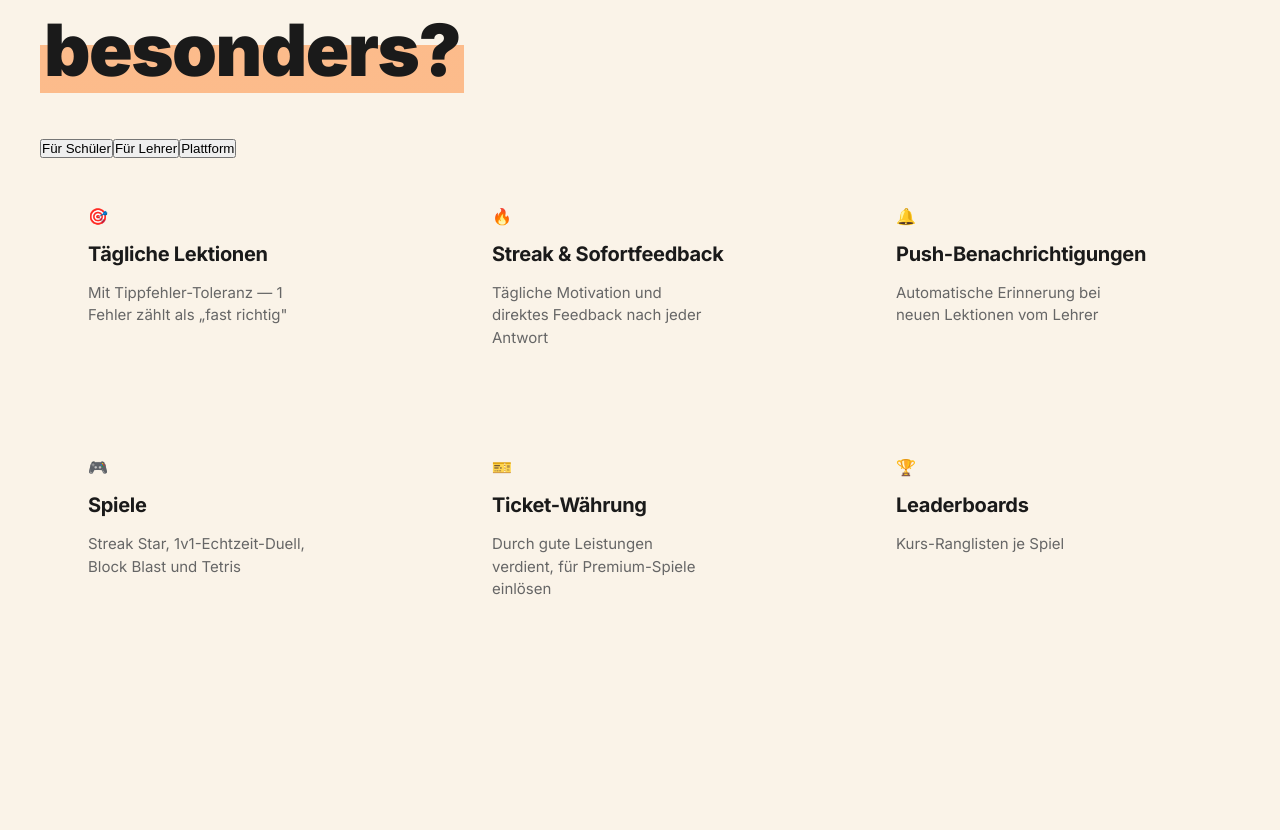
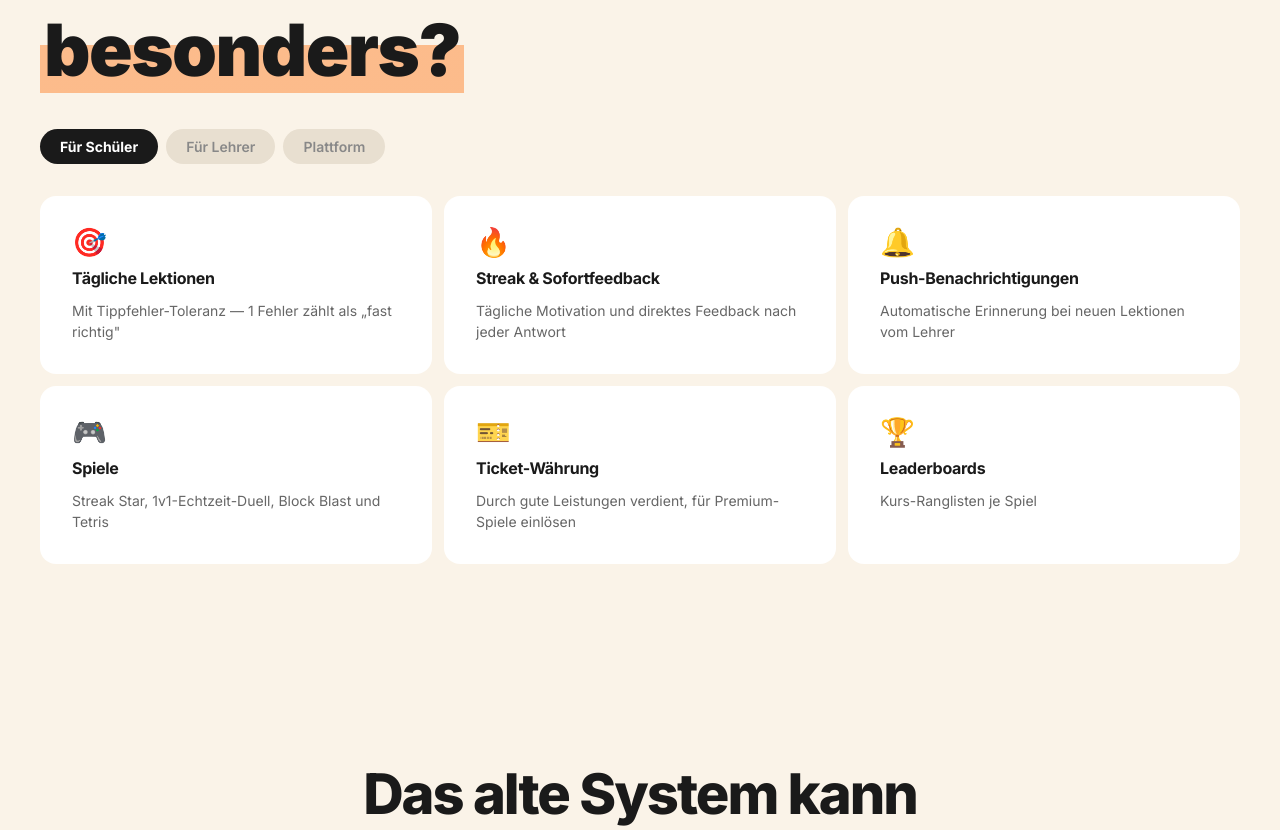
Before and after one commit to MoritzMein/vocab_track_website, a React (Vite) app: page / in a window 1280 px wide. Shown: the part 1303-2133 px from the top of the page. Built offline with nearby package versions, Linux system fonts and the light colour scheme.

Commit message:
style: update Features CSS for tab buttons and emoji cards

```diff
--- a/src/components/Features.css
+++ b/src/components/Features.css
@@ -15,7 +15,7 @@
   letter-spacing: -1.5px;
   color: #1a1a1a;
   line-height: 1.1;
-  margin-bottom: 48px;
+  margin-bottom: 40px;
 }
 
 .marker-word {
@@ -32,109 +32,90 @@
   transition: background-size 0.8s cubic-bezier(0.4, 0, 0.2, 1);
 }
 
+.features-tabs {
+  display: flex;
+  gap: 8px;
+  margin-bottom: 32px;
+  flex-wrap: wrap;
+}
+
+.features-tab {
+  padding: 9px 20px;
+  background: #e8dfd0;
+  color: #888;
+  border: none;
+  border-radius: 24px;
+  font-size: 14px;
+  font-weight: 600;
+  font-family: 'Inter', sans-serif;
+  cursor: pointer;
+  transition: background 0.2s, color 0.2s;
+}
+
+.features-tab.active {
+  background: #1a1a1a;
+  color: #fff;
+  font-weight: 700;
+}
+
+.features-tab:not(.active):hover {
+  background: #ddd5c8;
+  color: #555;
+}
+
 .features-grid {
   display: grid;
   grid-template-columns: repeat(3, 1fr);
   gap: 12px;
-  max-width: 1200px;
 }
 
 .feature-card {
   display: flex;
   flex-direction: column;
   align-items: flex-start;
-  gap: 16px;
-  padding: 48px;
+  gap: 12px;
+  padding: 32px;
+  background: white;
   border-radius: 16px;
-  transition: background 0.25s, transform 0.2s;
+  transition: transform 0.2s;
 }
 
 .feature-card:hover {
-  background: rgba(255, 104, 0, 0.08);
   transform: translateY(-2px);
 }
 
-.feature-icon {
-  height: 52px;
-  width: auto;
-  transition: transform 0.25s cubic-bezier(0.34, 1.56, 0.64, 1);
-}
-
-.feature-card:hover .feature-icon {
-  transform: scale(1.15);
+.feature-emoji {
+  font-size: 28px;
+  line-height: 1;
 }
 
 .feature-title {
-  font-size: 20px;
+  font-size: 16px;
   font-weight: 700;
   color: #1a1a1a;
   letter-spacing: -0.3px;
 }
 
 .feature-desc {
-  font-size: 15px;
+  font-size: 14px;
   color: #666;
   line-height: 1.5;
-  max-width: 220px;
 }
 
-.bento-grid {
-  display: grid;
-  grid-template-columns: repeat(3, 1fr);
-  grid-template-rows: auto auto;
-  gap: 16px;
+@media (max-width: 900px) {
+  .features-grid {
+    grid-template-columns: repeat(2, 1fr);
+  }
 }
 
-/* Row 1: large | medium | small+small stacked */
-.bento-card:nth-child(1) { grid-column: 1 / 2; grid-row: 1; }
-.bento-card:nth-child(2) { grid-column: 2 / 3; grid-row: 1; }
-.bento-card:nth-child(3) { grid-column: 3 / 4; grid-row: 1; }
-
-/* Row 2: small | medium | large */
-.bento-card:nth-child(4) { grid-column: 1 / 2; grid-row: 2; }
-.bento-card:nth-child(5) { grid-column: 2 / 3; grid-row: 2; }
-.bento-card:nth-child(6) { grid-column: 3 / 4; grid-row: 2; }
-
-.bento-card {
-  background-color: #F0E8D8;
-  border-radius: 20px;
-  padding: 32px;
-  display: flex;
-  flex-direction: column;
-  gap: 12px;
-  transition: transform 0.2s, box-shadow 0.2s;
-}
-
-.bento-card:hover {
-  transform: translateY(-2px);
-  box-shadow: 0 8px 32px rgba(0,0,0,0.08);
-}
-
-.bento-large {
-  min-height: 220px;
-}
-
-.bento-medium {
-  min-height: 200px;
-}
-
-.bento-small {
-  min-height: 180px;
-}
-
-.bento-accent {
-  background-color: rgba(255, 104, 0, 0.15);
-  border: 1.5px solid rgba(255, 104, 0, 0.25);
-}
-
-@media (max-width: 768px) {
+@media (max-width: 600px) {
   .features {
     padding: 0 20px 60px;
   }
 
   .features-heading {
     letter-spacing: -1px;
-    margin-bottom: 32px;
+    margin-bottom: 28px;
   }
 
   .features-grid {
@@ -142,25 +123,6 @@
   }
 
   .feature-card {
-    padding: 28px 24px;
-  }
-
-  .feature-desc {
-    max-width: 100%;
+    padding: 24px 20px;
   }
 }
-
-.bento-card h3 {
-  font-size: 22px;
-  font-weight: 800;
-  letter-spacing: -0.5px;
-  color: #1a1a1a;
-}
-
-.bento-card p {
-  font-size: 15px;
-  font-weight: 400;
-  color: #555;
-  line-height: 1.6;
-  max-width: 280px;
-}
```
